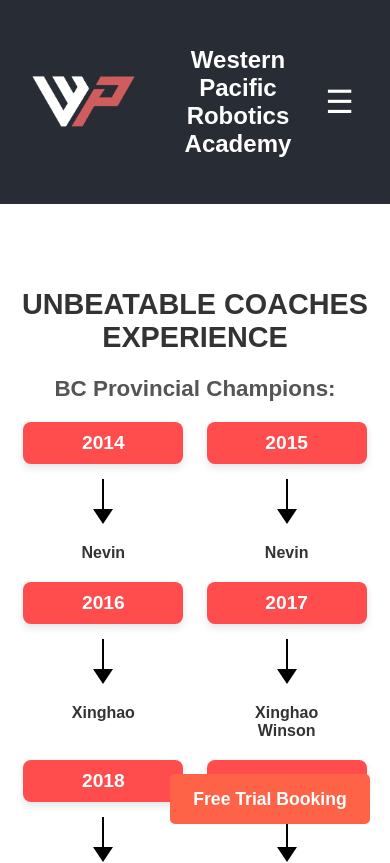
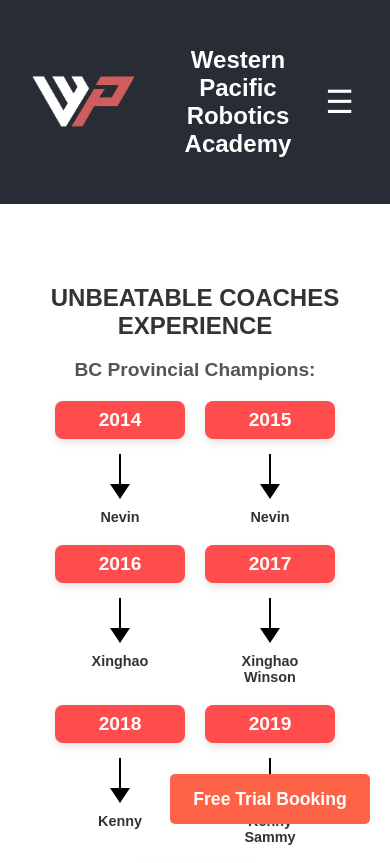
Before and after one commit to Xinghao23/wpra-website, a React (Create React App) app: page /About in a window 390 px wide. Shown: the top 863 px of the page. Built offline with nearby package versions, Linux system fonts and the light colour scheme.

Commit message:
updated website home page and about

```diff
--- a/src/App.css
+++ b/src/App.css
@@ -508,7 +508,7 @@ nav ul li a:hover {
 .timeline {
   display: flex;
   justify-content: space-evenly;
-  flex-wrap: wrap;
+  flex-wrap: nowrap;
   gap: 20px;
   align-items: flex-start;
 }
@@ -586,7 +586,7 @@ nav ul li a:hover {
 
 .person-box {
   width: 350px; /* Fixed width for uniform size */
-  min-height: 550px; /* Adjusted min-height to accommodate title */
+  min-height: 570px; /* Adjusted min-height to accommodate title */
   border: 1px solid #ddd;
   padding: 15px;
   text-align: center;
@@ -627,6 +627,7 @@ nav ul li a:hover {
   max-height: 4.2em; /* Limits height for approximately 3 lines of text */
   overflow: hide; /* Hides overflow text */
   display: -webkit-box; /* Required for line clamping */
+
 }
 /* Mobile View: Stacked Layout */
 @media (max-width: 768px) {
@@ -658,6 +659,29 @@ nav ul li a:hover {
     line-height: 1.4;
     margin-top: 10px; /* Ensures separation between sections */
     display: block; /* Text remains fully visible */
+  }
+  .timeline {
+    flex-wrap: wrap; /* Allows timeline items to wrap on smaller screens */
+    justify-content: center; /* Center items when wrapping */
+    gap: 20px; /* Adjust gap for better spacing */
+  }
+
+  .timeline-item {
+    width: 100px; /* Adjusts width for smaller screens */
+    padding: 8px 15px; /* Smaller padding for compact layout */
+  }
+
+  .timeline-coach {
+    font-size: 0.9em; /* Slightly smaller font for names */
+    margin-top: 50px; /* Adjusts spacing between arrow and name */
+  }
+
+  .timeline-section h2 {
+    font-size: 1.5em; /* Smaller headline font size */
+  }
+
+  .timeline-section h3 {
+    font-size: 1.2em; /* Smaller sub-headline font size */
   }
 }
 
```
